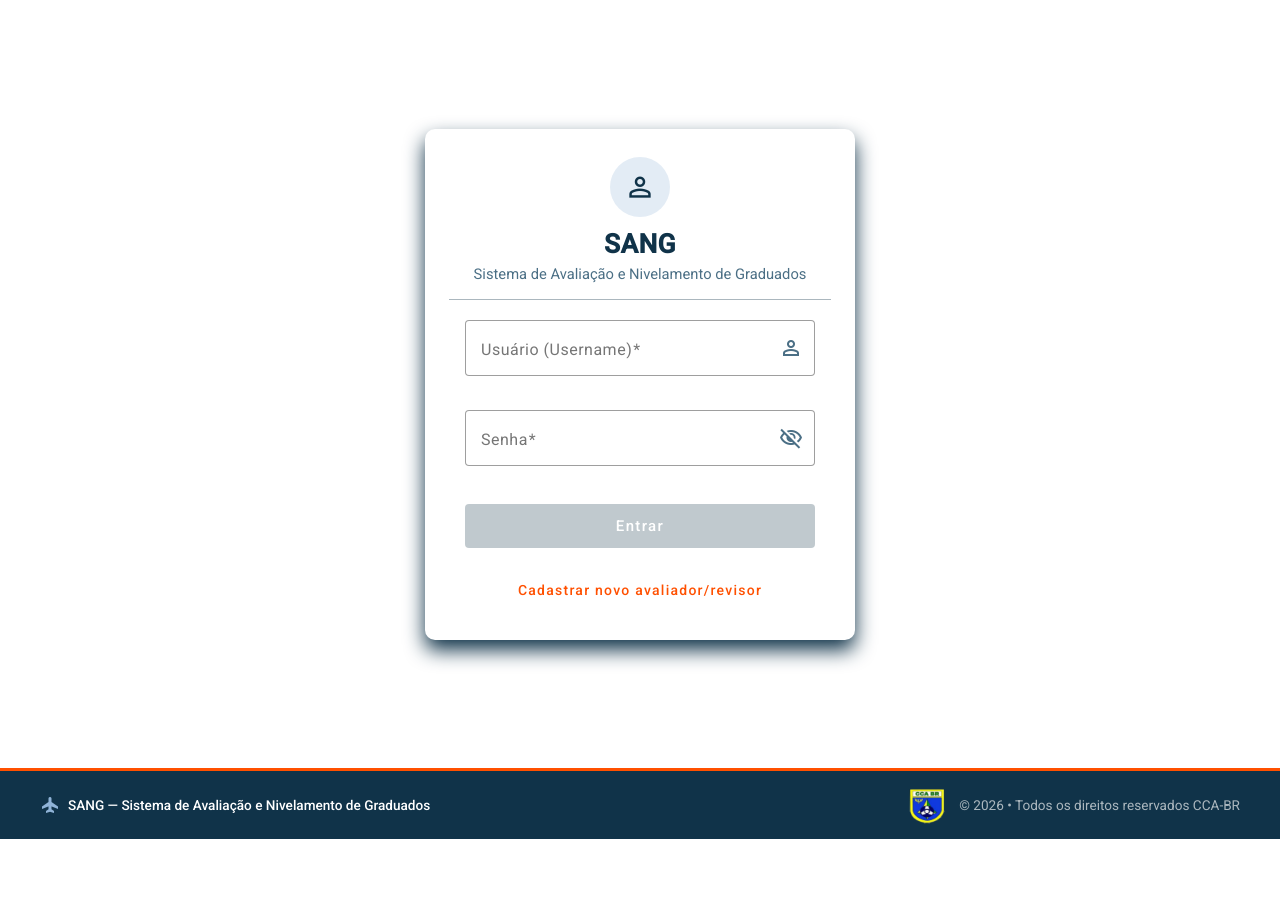
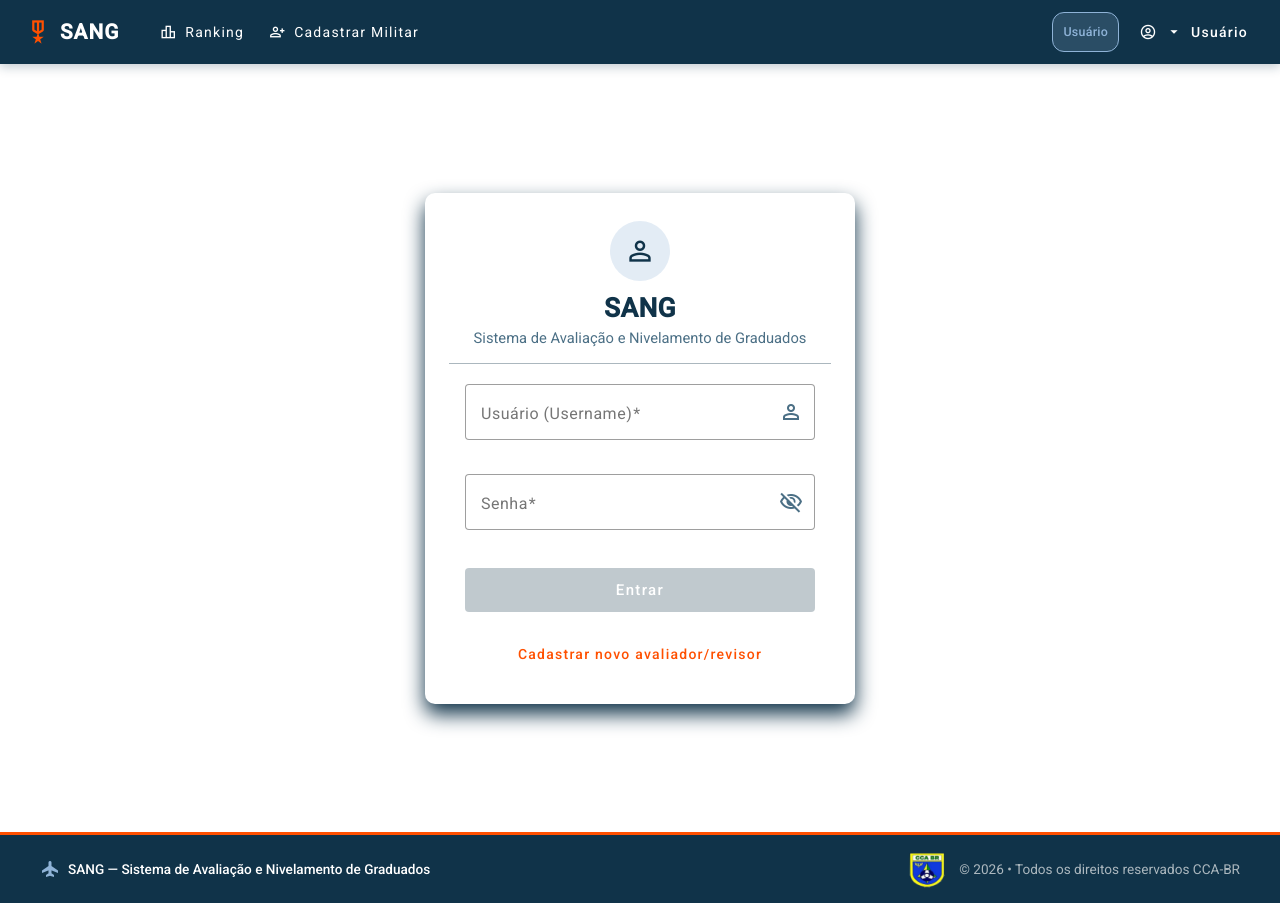
Before and after one commit to bboy22dxdavid/SISTEMA-AVALIACAO, an Angular app in the folder sang-frontEnd/: page /login in a window 1280 px wide. Before the commit the page ends 839 px from the top, so only its background shows below. Built offline with nearby package versions, Linux system fonts and the light colour scheme.

Commit message:
feat: alterado header

```diff
--- a/sang-frontEnd/src/app/shared/components/header/header.html
+++ b/sang-frontEnd/src/app/shared/components/header/header.html
@@ -1,7 +1,6 @@
-@if (authService.isAuthenticated()) {
 <mat-toolbar class="header-sang">
   <div class="brand" routerLink="/ranking">
-      <mat-icon class="brand-icon">flight</mat-icon>
+    <mat-icon class="brand-icon">military_tech</mat-icon>
     <span class="brand-title">SANG</span>
   </div>
 
@@ -11,14 +10,9 @@
       Ranking
     </a>
 
-      <a mat-button routerLink="/avaliados/novo" routerLinkActive="link-ativo">
-        <mat-icon>group_add</mat-icon>
-        Cadastrar Avaliado
-      </a>
-
     <a mat-button routerLink="/usuarios/novo" routerLinkActive="link-ativo">
       <mat-icon>person_add</mat-icon>
-        Cadastrar Usuário
+      Cadastrar Militar
     </a>
   </nav>
 
@@ -29,7 +23,7 @@
 
     <button mat-button [matMenuTriggerFor]="menuPerfil" class="btn-perfil">
       <mat-icon>account_circle</mat-icon>
-        <span>{{ authService.getAuthData()?.username }}</span>
+      <span>{{ authService.getAuthData()?.username || 'Usuário' }}</span>
       <mat-icon>arrow_drop_down</mat-icon>
     </button>
 
@@ -41,4 +35,3 @@
     </mat-menu>
   </div>
 </mat-toolbar>
-}
```
Lines whose indentation alone changed are shown as unchanged.
